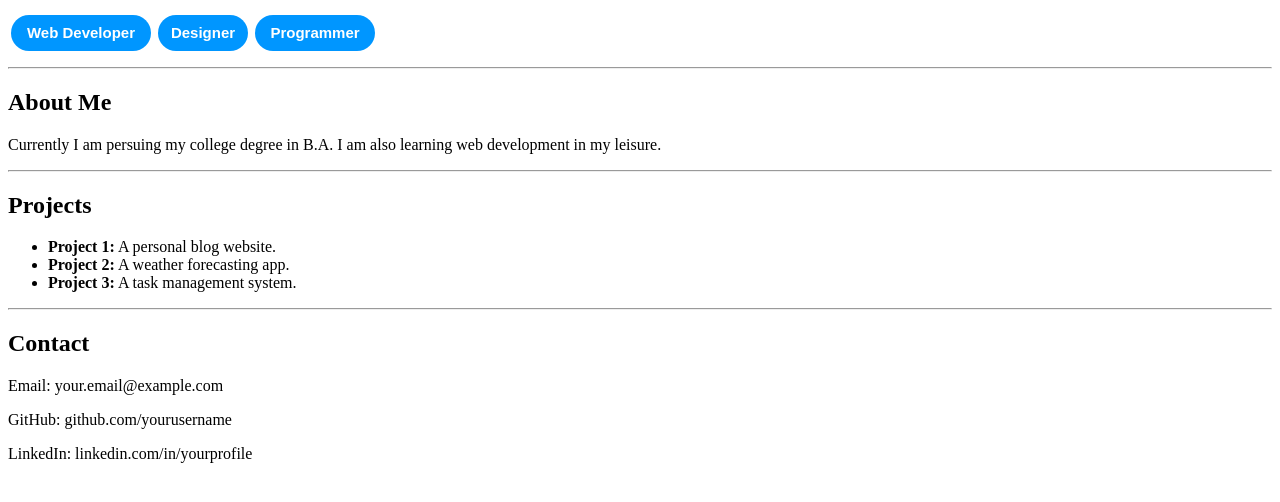
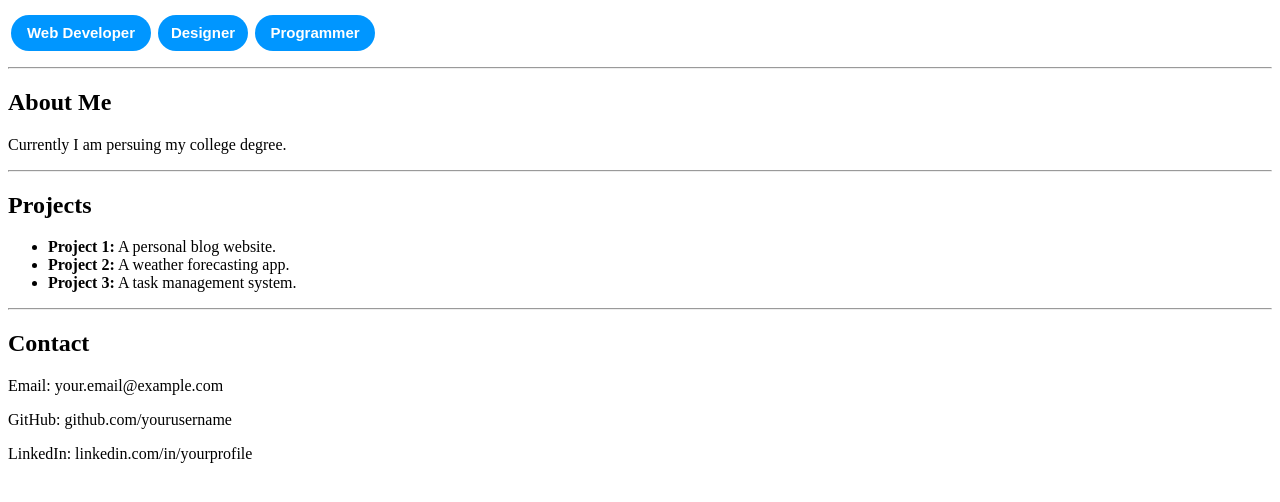
Before and after one commit to Pappuai/portfolio, a plain HTML site: page index.html in a window 1280 px wide. Shown: the part 52-554 px from the top of the page. Drawn offline with Linux system fonts and the light colour scheme.

Commit message:
Update index.html

```diff
--- a/index.html
+++ b/index.html
@@ -29,7 +29,7 @@
 
     <section>
         <h2>About Me</h2>
-        <p>Currently I am persuing my college degree in B.A. I am also learning web development in my leisure.</p>
+        <p>Currently I am persuing my college degree.</p>
     </section>
 
     <hr>
```
